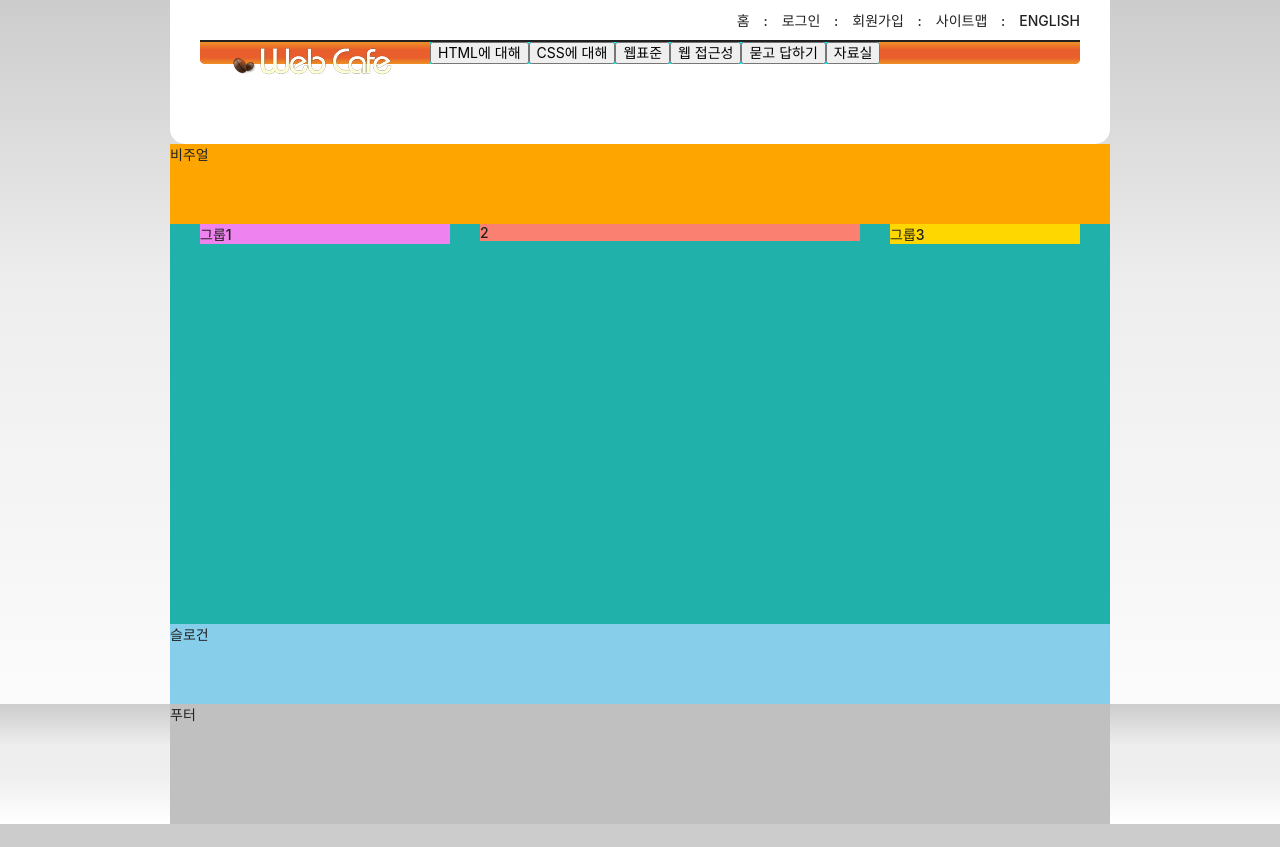
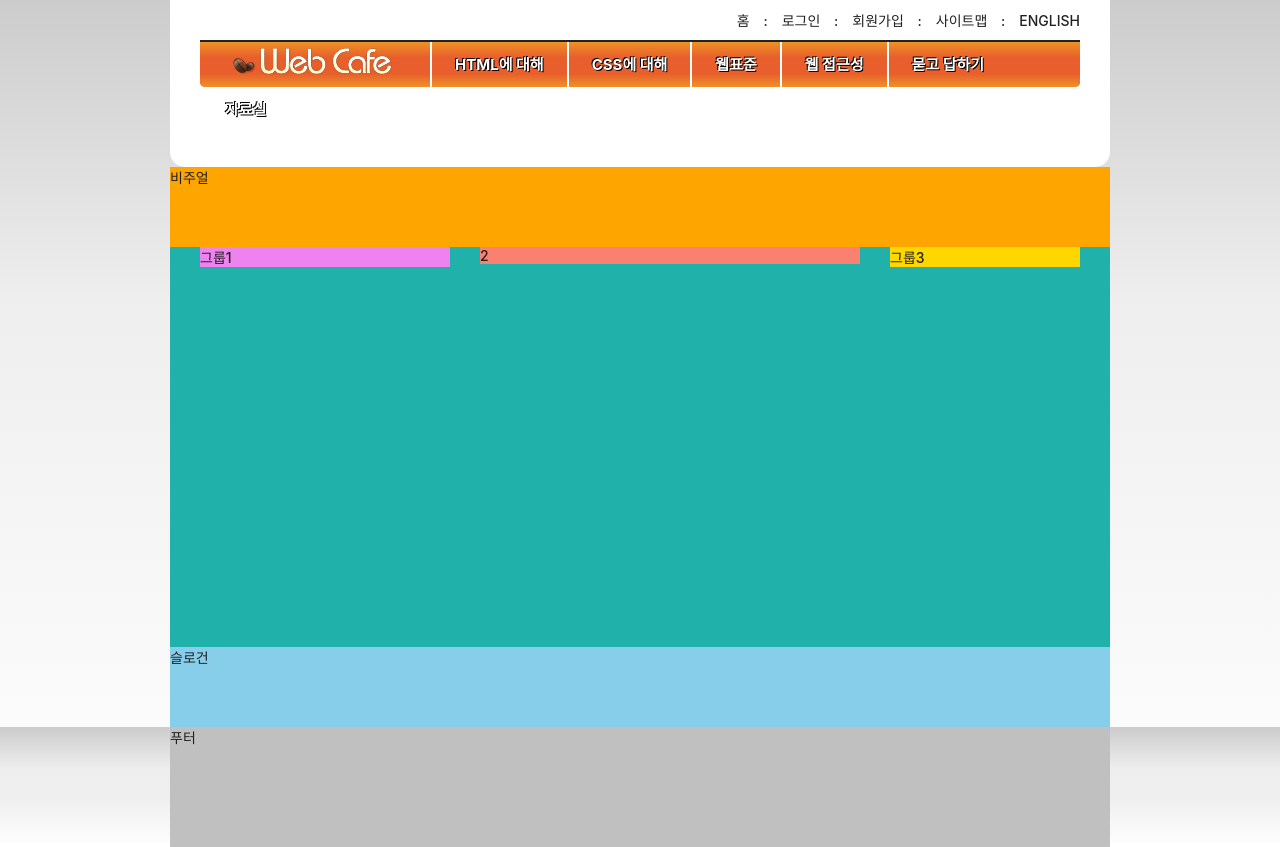
Before and after one commit to PracticeKJY/test2, a plain HTML site: page index.html in a window 1280 px wide. Before the commit the page ends 824 px from the top, so only its background shows below. Drawn offline with Linux system fonts and the light colour scheme; a web font is replaced by a local one.

Commit message:
css를 통해 메인메뉴 버튼 디자인 수정

```diff
--- a/styles/style.css
+++ b/styles/style.css
@@ -126,18 +126,30 @@ transform: translateX(10px);
   #e85e2c 70%,
   #ef9126 100%);
   border-radius: 0 0 5px 5px;
-  display: flow-root;
-
+  height: 47px;
 }
 /* row방향으로 하는 방법이 float, inline-block, flex가 있찌.. */
 .menu-item:first-child{
   margin-left:230px;
 }
 
+.menu-button{
+  border: 0;
+  background: transparent;
+  padding: 0 23px;
+  line-height: 45px;
+  /* line-height = 줄 높이 font-size = 폰트 크기 */
+  border-left: 2px solid #FFF;
+  font-weight: 700;
+  font-size: 15px;
+  color: #fff;
+  text-shadow: 1px 1px 0 #000, -1px -1px 0 #000;
+  /* text-shadow = 글자에 그림자를 만들어주는 것처럼 보이는 명령어 */
+}
+
 
 
 .menu-item{
-  background : aqua;
   float:left;
 }
 
```
